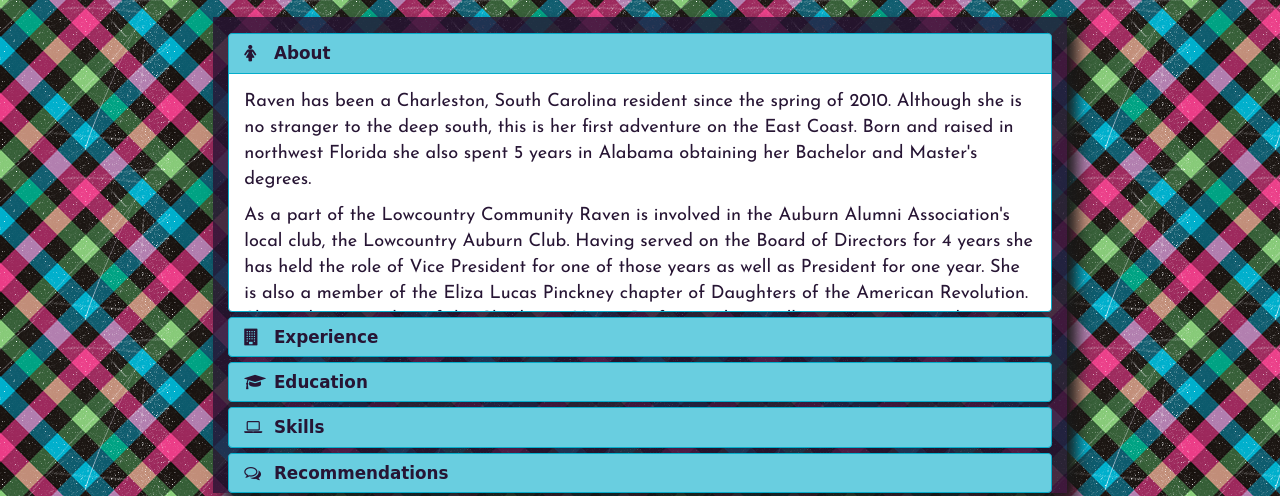
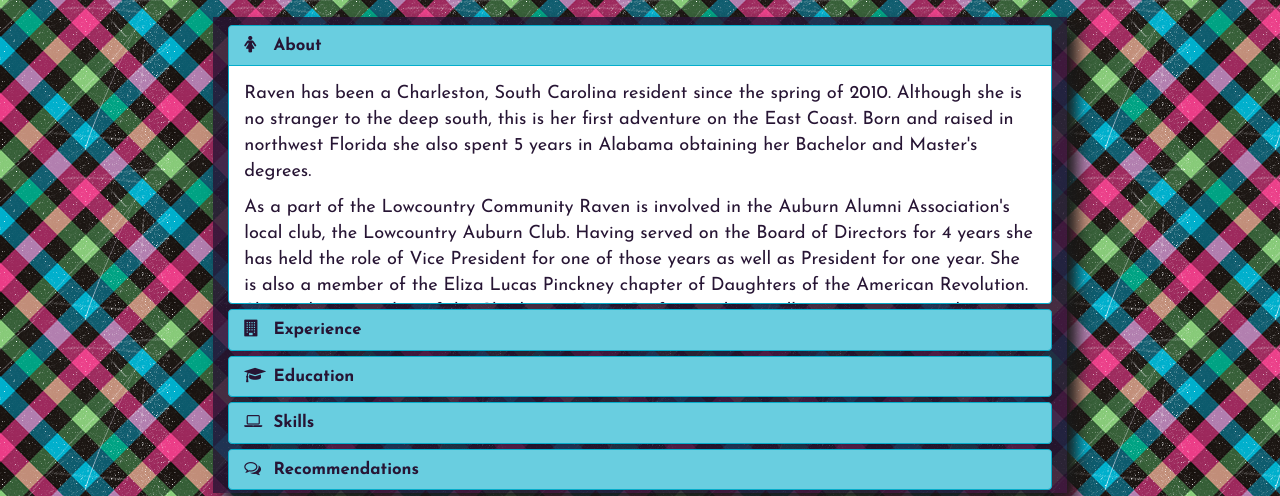
Before and after one commit to raveve/ravenaskewv2, a website: page index.html in a window 1280 px wide. Shown: the part 190-686 px from the top of the page. Drawn offline with nearby package versions, Linux system fonts and the light colour scheme; a web font is replaced by a local one.

Commit message:
Updated center section scrolling. Changed font for accordian titles.

```diff
--- a/css/base.scss
+++ b/css/base.scss
@@ -40,7 +40,7 @@ $shadow: #191919;
   }
 
   @-webkit-keyframes fade-in {
-    0%   { opacity: 0; }
+    0%   { opacity: .2; }
     100% { opacity: 1; }
   }
 
@@ -89,7 +89,6 @@ $shadow: #191919;
     -webkit-box-shadow: 10px 10px 15px 0px $shadow;
     -moz-box-shadow: 10px 10px 15px 0px $shadow;
     box-shadow: 10px 10px 15px 0px $shadow;
-    overflow: scroll;
   }
 
   .panel-heading a {
@@ -98,7 +97,8 @@ $shadow: #191919;
   }
 
   h4 {
-    font-family: $name-font;
+    font-family: $body-font;
+    font-weight: bold;
   }
 
   body p, body ul {
@@ -137,7 +137,7 @@ $shadow: #191919;
   }
 
   .panel-group {
-    margin-top: 5%;
+    margin-top: 3%;
   }
 
   .panel-body {
@@ -492,7 +492,7 @@ $shadow: #191919;
   }
 
   .panel-group {
-    margin-top: 2%;
+    margin-top: 1%;
   }
 
   .panel-body {
@@ -548,7 +548,7 @@ $shadow: #191919;
 
 @media screen and (min-width: 1000px) {
   header {
-    height: 5.8em;
+    height: 5.9em;
   }
 
   h1 {
@@ -587,7 +587,7 @@ $shadow: #191919;
 
 @media screen and (min-width: 1060px) {
   header {
-    height: 6em;
+    height: 6.1em;
   }
 
   .contact a {
@@ -613,7 +613,7 @@ $shadow: #191919;
 
 @media screen and (min-width: 1100px) {
   header {
-    height: 6.3em;
+    height: 6.4em;
   }
 
   h1 {
--- a/css/main.css
+++ b/css/main.css
@@ -22,7 +22,7 @@
     animation: fade-in 2s ease-in 1; }
   @-webkit-keyframes fade-in {
     0% {
-      opacity: 0; }
+      opacity: .2; }
 
     100% {
       opacity: 1; } }
@@ -59,13 +59,13 @@
     height: 38em;
     -webkit-box-shadow: 10px 10px 15px 0px #191919;
     -moz-box-shadow: 10px 10px 15px 0px #191919;
-    box-shadow: 10px 10px 15px 0px #191919;
-    overflow: scroll; }
+    box-shadow: 10px 10px 15px 0px #191919; }
   .panel-heading a {
     display: inline-block;
     width: 100%; }
   h4 {
-    font-family: 'Calligraffitti', cursive; }
+    font-family: 'Josefin Sans', sans-serif;
+    font-weight: bold; }
   body p, body ul {
     font-family: 'Josefin Sans', sans-serif;
     font-size: 1em;
@@ -86,7 +86,7 @@
     text-decoration: none;
     color: #86C977; }
   .panel-group {
-    margin-top: 5%; }
+    margin-top: 3%; }
   .panel-body {
     height: 20em;
     overflow: scroll; }
@@ -304,7 +304,7 @@
     margin-top: 7%;
     height: 40em; }
   .panel-group {
-    margin-top: 2%; }
+    margin-top: 1%; }
   .panel-body {
     height: 22em; }
   .social {
@@ -338,7 +338,7 @@
 *******************************/
 @media screen and (min-width: 1000px) {
   header {
-    height: 5.8em; }
+    height: 5.9em; }
   h1 {
     font-size: 2.8em;
     letter-spacing: .1em;
@@ -362,7 +362,7 @@
 *******************************/
 @media screen and (min-width: 1060px) {
   header {
-    height: 6em; }
+    height: 6.1em; }
   .contact a {
     font-size: 1.8em; }
   .site-center {
@@ -377,7 +377,7 @@
 *******************************/
 @media screen and (min-width: 1100px) {
   header {
-    height: 6.3em; }
+    height: 6.4em; }
   h1 {
     font-size: 2.9em; }
   .contact a {
```
